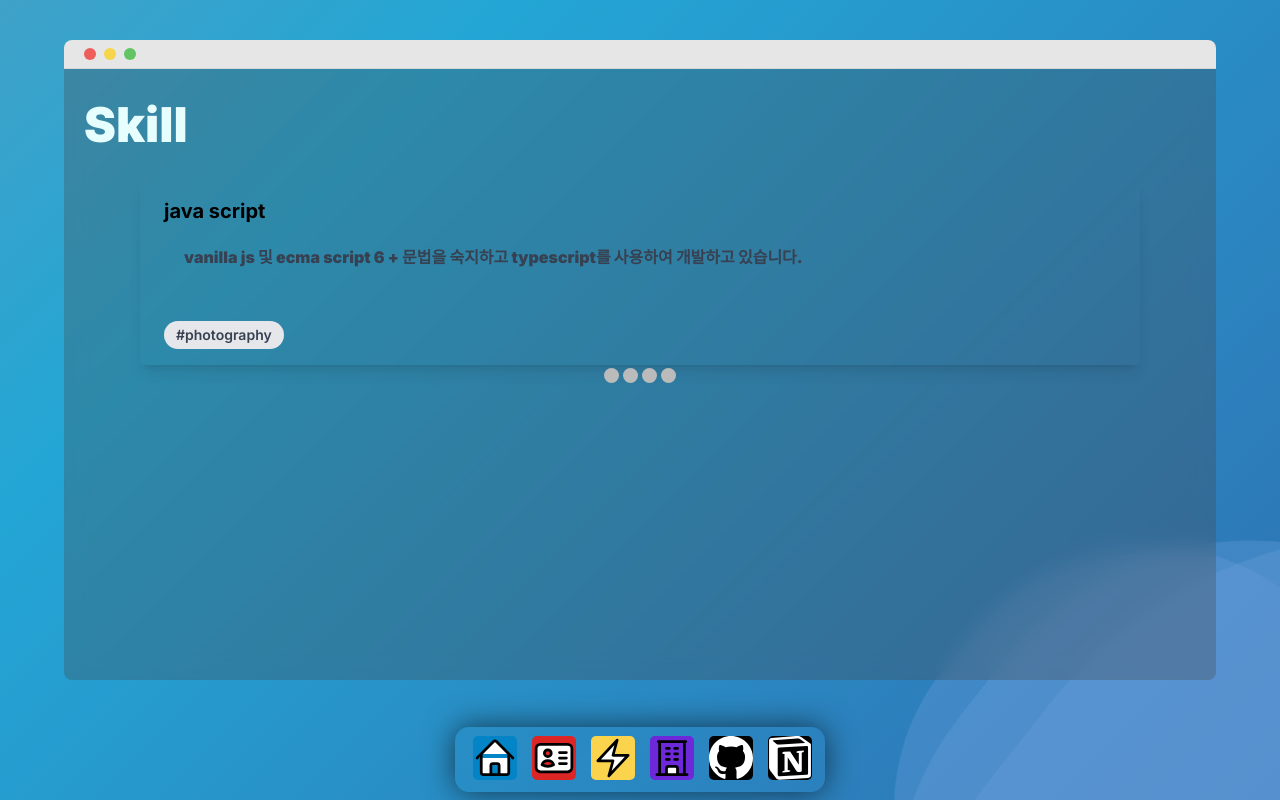
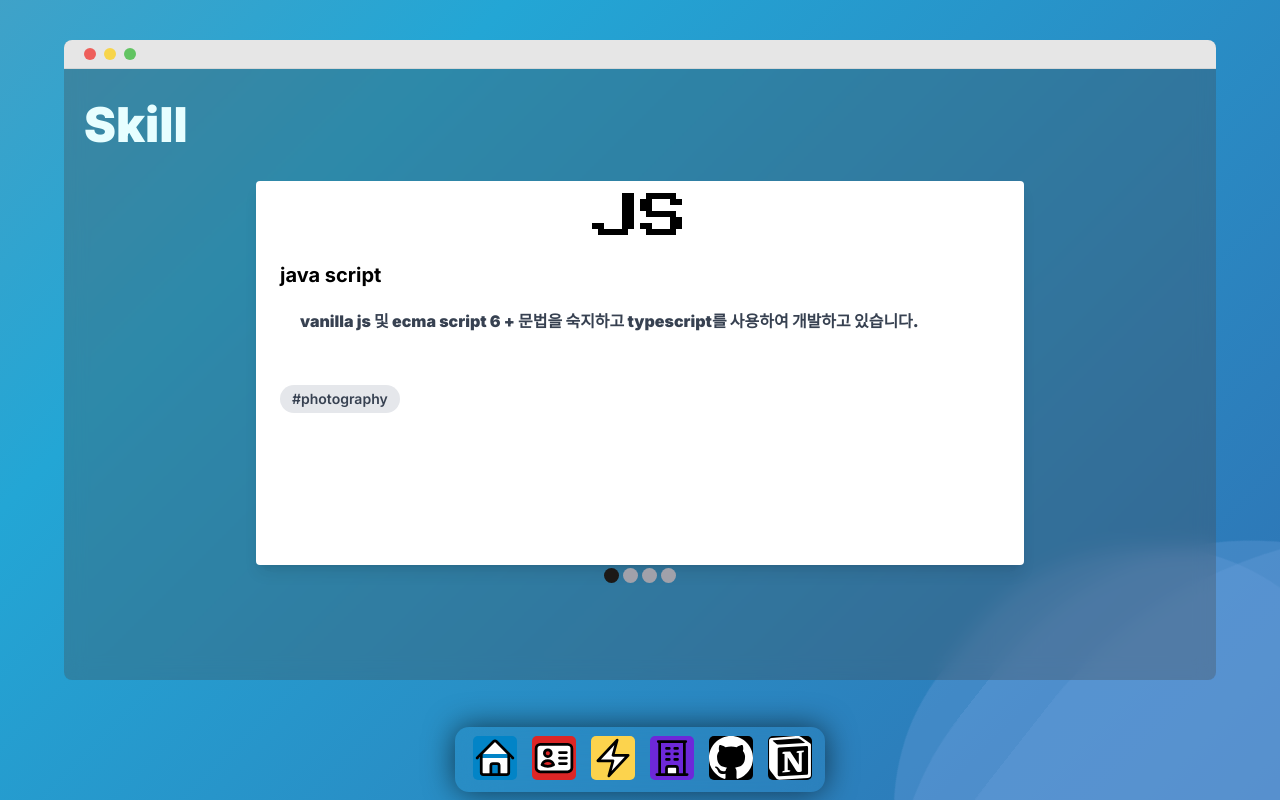
Before and after one commit to cpt4567/next-portfolio, a Next.js app: page /skill in a window 1280 px wide. Shown: the top 800 px of the page. Built offline with nearby package versions, Linux system fonts and the light colour scheme.

Commit message:
info ui 작업 완료

```diff
--- a/src/app/globals.css
+++ b/src/app/globals.css
@@ -78,94 +78,16 @@ p {
   }
 }
 
-.slideshow-container {
-  max-width: 1000px;
-  position: relative;
-  margin: auto;
-}
-
-/* Hide the images by default */
-.mySlides {
-  display: none;
-}
-
-/* Next & previous buttons */
-.prev,
-.next {
-  cursor: pointer;
-  position: absolute;
-  top: 50%;
-  width: auto;
-  margin-top: -22px;
-  padding: 16px;
-  color: white;
-  font-weight: bold;
-  font-size: 18px;
-  transition: 0.6s ease;
-  border-radius: 0 3px 3px 0;
-  user-select: none;
-}
-
-/* Position the "next button" to the right */
-.next {
-  right: 0;
-  border-radius: 3px 0 0 3px;
-}
-
-/* On hover, add a black background color with a little bit see-through */
-.prev:hover,
-.next:hover {
-  background-color: rgba(0, 0, 0, 0.8);
-}
-
-/* Caption text */
-.text {
-  color: #f2f2f2;
-  font-size: 15px;
-  padding: 8px 12px;
-  position: absolute;
-  bottom: 8px;
-  width: 100%;
-  text-align: center;
-}
-
-/* Number text (1/3 etc) */
-.numbertext {
-  color: #f2f2f2;
-  font-size: 12px;
-  padding: 8px 12px;
-  position: absolute;
-  top: 0;
-}
-
-/* The dots/bullets/indicators */
 .dot {
   cursor: pointer;
   height: 15px;
   width: 15px;
   margin: 0 2px;
-  background-color: #bbb;
   border-radius: 50%;
   display: inline-block;
   transition: background-color 0.6s ease;
 }
 
-.active,
 .dot:hover {
   background-color: #717171;
 }
-
-/* Fading animation */
-.fade {
-  animation-name: fade;
-  animation-duration: 1.5s;
-}
-
-@keyframes fade {
-  from {
-    opacity: 0.4;
-  }
-  to {
-    opacity: 1;
-  }
-}
--- a/src/app/info/page.tsx
+++ b/src/app/info/page.tsx
@@ -1,7 +1,3 @@
-import { infomation } from '@/util/info';
-import { Lato } from 'next/font/google';
-
-const lato = Lato({ weight: '900', subsets: ['latin'] });
 
 export default function Page() {
   return (
--- a/src/app/layout.tsx
+++ b/src/app/layout.tsx
@@ -3,6 +3,7 @@ import { Inter } from 'next/font/google';
 import 'tailwindcss/tailwind.css';
 import './globals.css';
 import NavigationComponent from '@/components/navigation/navigation';
+import Wave from '@/components/wave/wave';
 
 // font
 const inter = Inter({ subsets: ['latin'] });
@@ -17,10 +18,7 @@ export default function RootLayout({ children }: layoutType) {
     <html lang="en">
       <body className={`${inter.className} overflow-hidden `}>
         <NavigationComponent />
-        <div className="wave" style={{ width: 500, height: 500 }} />
-        <div className="wave" style={{ width: 700, height: 700 }} />
-        <div className="wave" style={{ width: 1000, height: 1000 }} />
-
+        <Wave />
         {children}
       </body>
     </html>
--- a/src/app/skill/components/context-slider.tsx
+++ b/src/app/skill/components/context-slider.tsx
@@ -2,27 +2,35 @@
 
 import React from 'react';
 import useIndex from '../hook/useIndex';
-
-interface Props {
+import { Press_Start_2P } from 'next/font/google';
+export interface Props {
   title: string;
   content: string;
+  header: { 'bg-color': string; 'text-color': string; 'header-title': string };
   index: number;
 }
 
+const press = Press_Start_2P({ weight: '400', subsets: ['latin'] });
+
 // Consumer ui
-
-const ContextCard = ({ title, content, index }: Props) => {
+const ContextCard = ({ title, content, header, index }: Props) => {
   const [number] = useIndex();
 
   return (
     <div
-      className=" rounded shadow-lg"
+      className=" rounded h-96 max-w-screen-md shadow-lg m-auto bg-white"
       style={{
-        maxWidth: '1000px',
-        margin: 'auto',
         ...(index === number ? { display: 'block' } : { display: 'none' }),
       }}
     >
+      <div
+        className={`w-full h-16  text-center ${header['bg-color']} ${header['text-color']} rounded`}
+      >
+        <span className={`font-bold text-5xl leading-normal ${press.className}`}>
+          {header['header-title']}
+        </span>
+      </div>
+
       <div className="px-6 py-4 ">
         <div className="font-bold text-xl mb-2">{title}</div>
         <p className="text-gray-700 text-base">{content}</p>
@@ -36,15 +44,18 @@ const ContextCard = ({ title, content, index }: Props) => {
   );
 };
 
-export const Paginaiton = () => {
-  const [_, setCount] = useIndex();
+export const Paginaiton = ({ count }: { count: number }) => {
+  const [number, setNumber] = useIndex();
 
   return (
     <div style={{ textAlign: 'center' }}>
-      <span className="dot" onClick={() => setCount(0)} />
-      <span className="dot" onClick={() => setCount(1)} />
-      <span className="dot" onClick={() => setCount(2)} />
-      <span className="dot" onClick={() => setCount(3)} />
+      {Array.from({ length: count }).map((_, index) => (
+        <span
+          key={`key_${index}`}
+          className={`dot ${index === number ? 'bg-stone-900' : 'bg-zinc-400'}`}
+          onClick={() => setNumber(index)}
+        />
+      ))}
     </div>
   );
 };
--- a/src/app/skill/page.tsx
+++ b/src/app/skill/page.tsx
@@ -3,13 +3,14 @@ import ContextCard, { Paginaiton } from './components/context-slider';
 import { IndexProvider } from './provider/index-provider';
 
 export default function Page() {
+  const skillObject = Object.entries(skills);
   return (
     <div className=" w-full h-full">
       <IndexProvider>
-        {Object.entries(skills).map(([key, value], index) => (
+        {skillObject.map(([key, value], index) => (
           <ContextCard key={key} {...{ ...value, index }} />
         ))}
-        <Paginaiton />
+        <Paginaiton count={skillObject.length} />
       </IndexProvider>
     </div>
   );
--- /dev/null
+++ b/src/components/wave/wave.tsx
@@ -0,0 +1,9 @@
+export default function Wave() {
+  return (
+    <>
+      <div className="wave" style={{ width: 500, height: 500 }} />
+      <div className="wave" style={{ width: 700, height: 700 }} />
+      <div className="wave" style={{ width: 1000, height: 1000 }} />
+    </>
+  );
+}
--- a/src/util/skill.ts
+++ b/src/util/skill.ts
@@ -1,23 +1,31 @@
 export const skills: {
-  [key in string]: { title: string; content: string };
+  [key in string]: {
+    title: string;
+    content: string;
+    header: { 'bg-color': string; 'text-color': string; 'header-title': string };
+  };
 } = {
   js: {
     title: 'java script',
+    header: { 'bg-color': 'bg-yellow-300', 'text-color': 'text-black', 'header-title': 'JS' },
     content:
       'vanilla js 및 ecma script 6 + 문법을 숙지하고 typescript를 사용하여 개발하고 있습니다.',
   },
   react: {
     title: 'react',
+    header: { 'bg-color': 'bg-stone-600', 'text-color': 'text-sky-400', 'header-title': 'React' },
     content:
       'react를 활용한 웹개발 경험이 있으며 redux,recoil등과 같은 전역 상태관리 라이브러리 사용개발 경험이 있습니다. (webpack , vite 번들러) (snowpack 컴파일 개념) 번들링 사용에 관심이 있으며 css framework 사용(Material, tailwind )사용 경험이 있습니다.',
   },
   rn: {
     title: 'react native',
+    header: { 'bg-color': 'bg-stone-600	', 'text-color': 'text-sky-400', 'header-title': 'RN' },
     content:
       'react native을 사용하여 android와 ios 크로스플랫폼을 개발 기존에 스토어에 배포된 앱을 리뉴얼 개발한 경험이 있습니다. ',
   },
   next: {
     title: 'next js',
+    header: { 'bg-color': 'bg-black	', 'text-color': 'text-white', 'header-title': 'Next' },
     content:
       'next 13을 활용 웹개발 경험이 있으며 dynamic route(동적라우팅 정적라우팅)을 활용하고 crs과 ssg의 개념을 파악하고 있습니다. ',
   },
```
